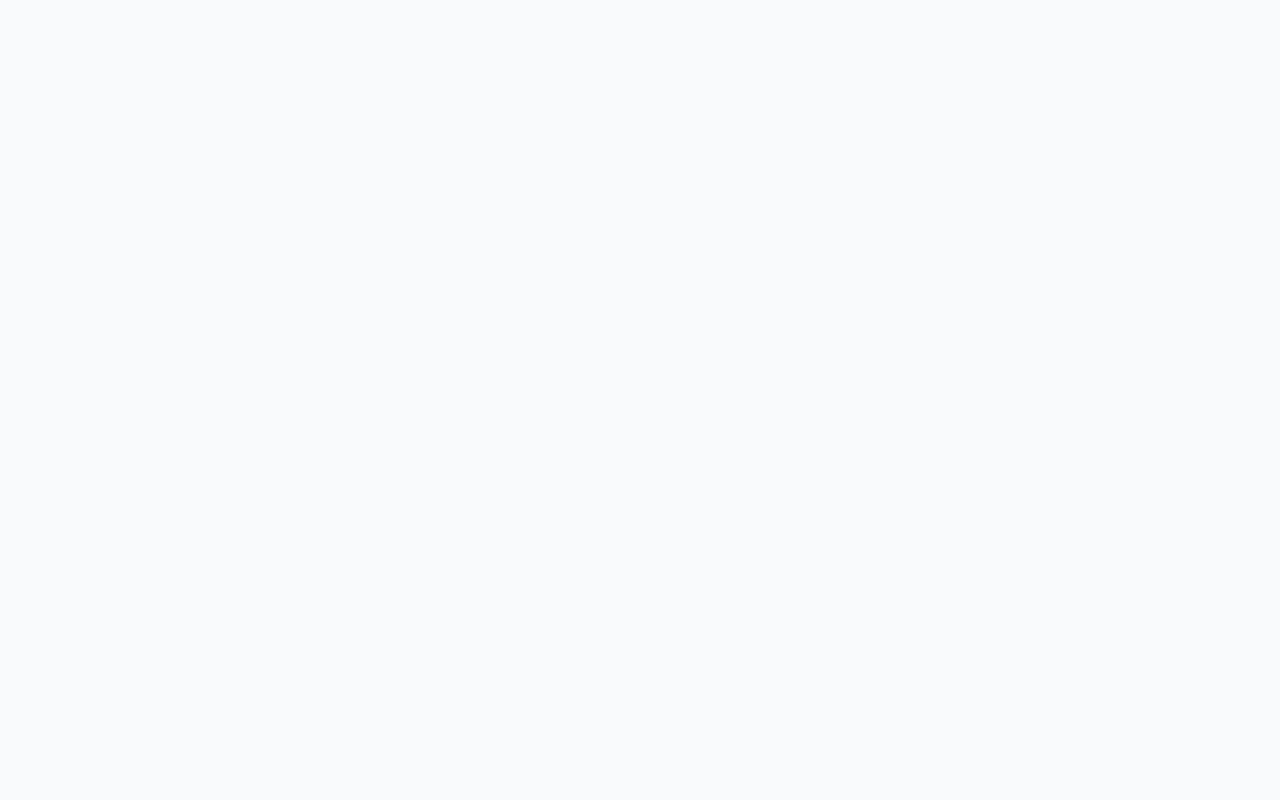
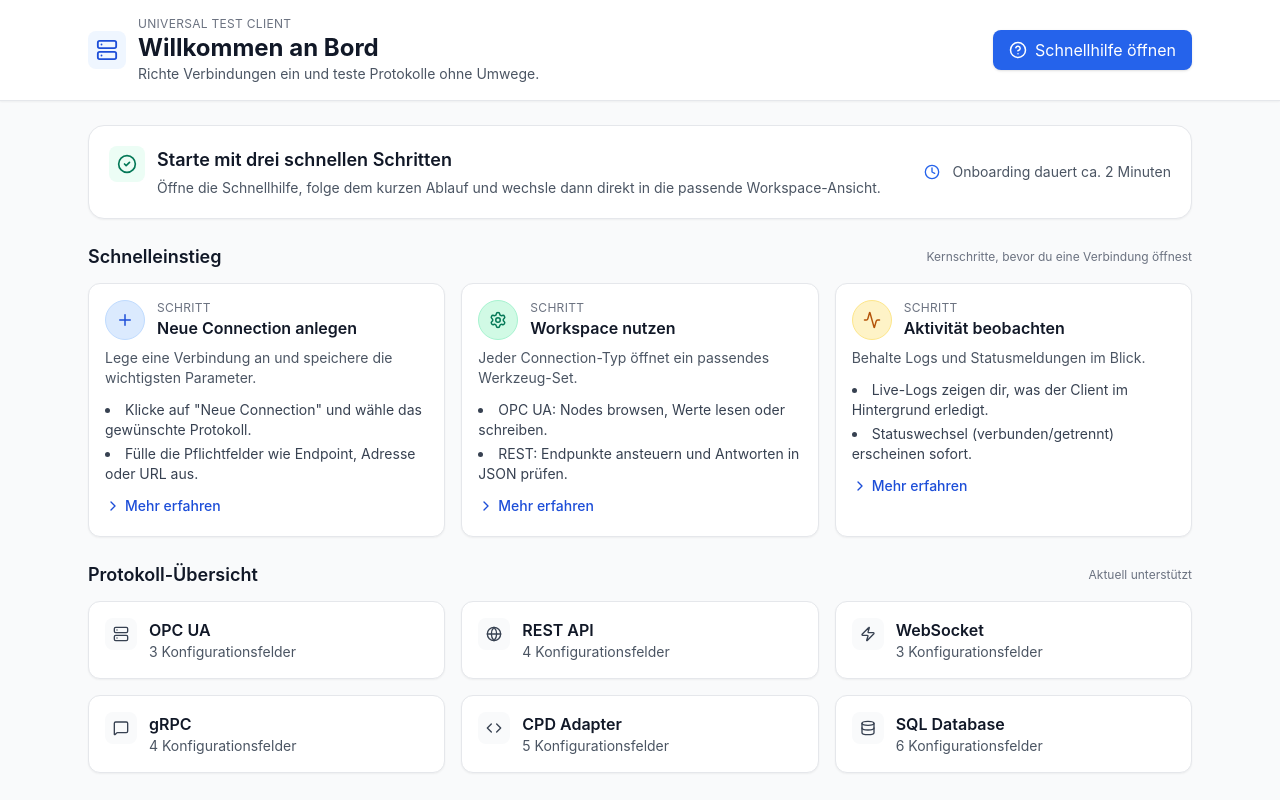
Before and after one commit to MiFreBag/unicon, a React (Vite) app in the folder client/: page / in a window 1280 px wide. Shown: the top 800 px of the page. Built offline with nearby package versions, Linux system fonts and the light colour scheme.

Commit message:
Add UI quick help onboarding

```diff
--- a/client/src/components/UniversalTestClient.jsx
+++ b/client/src/components/UniversalTestClient.jsx
@@ -24,7 +24,8 @@ import {
   RefreshCw,
   Send,
   Play,
-  Pause
+  Pause,
+  HelpCircle
 } from 'lucide-react';
 import { connectionTypes } from '../constants/connectionTypes.jsx';
 
@@ -33,6 +34,43 @@ import { connectionTypes } from '../constants/connectionTypes.jsx';
 const UniversalTestClient = () => {
   // ... andere State-Variablen ...
   const [logs, setLogs] = useState([]);
+  const [isHelpOpen, setIsHelpOpen] = useState(false);
+
+  const quickHelpSections = [
+    {
+      title: 'Neue Connection anlegen',
+      description: 'Lege eine Verbindung an und speichere die wichtigsten Parameter.',
+      accent: 'text-blue-700 bg-blue-100 border-blue-200',
+      icon: <Plus size={18} />,
+      steps: [
+        'Klicke auf "Neue Connection" und wähle das gewünschte Protokoll.',
+        'Fülle die Pflichtfelder wie Endpoint, Adresse oder URL aus.',
+        'Speichere die Konfiguration, um sie in der Workspace-Ansicht zu öffnen.'
+      ]
+    },
+    {
+      title: 'Workspace nutzen',
+      description: 'Jeder Connection-Typ öffnet ein passendes Werkzeug-Set.',
+      accent: 'text-emerald-700 bg-emerald-100 border-emerald-200',
+      icon: <Settings size={18} />,
+      steps: [
+        'OPC UA: Nodes browsen, Werte lesen oder schreiben.',
+        'REST: Endpunkte ansteuern und Antworten in JSON prüfen.',
+        'CPD/WS: Topics browsen, publish/subscribe testen und Nachrichten überwachen.'
+      ]
+    },
+    {
+      title: 'Aktivität beobachten',
+      description: 'Behalte Logs und Statusmeldungen im Blick.',
+      accent: 'text-amber-700 bg-amber-100 border-amber-200',
+      icon: <Activity size={18} />,
+      steps: [
+        'Live-Logs zeigen dir, was der Client im Hintergrund erledigt.',
+        'Statuswechsel (verbunden/getrennt) erscheinen sofort.',
+        'Fehlermeldungen liefern Details, wenn Operationen scheitern.'
+      ]
+    }
+  ];
 
   // Logs mit eindeutigen IDs hinzufügen
   const addLog = (message, type = 'info') => {
@@ -58,6 +96,10 @@ const UniversalTestClient = () => {
       return [logEntry, ...prevLogs.slice(0, 99)]; // Behalte nur 100 Logs
     });
   };
+
+  useEffect(() => {
+    addLog('Willkommen! Öffne die Schnellhilfe, um in unter zwei Minuten startklar zu sein.', 'success');
+  }, []);
 
   // WebSocket Message Handler
   const handleWebSocketMessage = (data) => {
@@ -99,6 +141,60 @@ const UniversalTestClient = () => {
       </div>
     );
   };
+
+  const QuickHelpDialog = ({ onClose, sections }) => (
+    <div className="fixed inset-0 z-50 bg-black bg-opacity-50 flex items-center justify-center px-4">
+      <div className="bg-white rounded-2xl shadow-2xl max-w-3xl w-full max-h-[90vh] overflow-y-auto border border-gray-200">
+        <div className="flex items-start justify-between p-6 border-b border-gray-200">
+          <div>
+            <p className="text-xs uppercase tracking-wide text-gray-500">Onboarding</p>
+            <h2 className="text-2xl font-bold text-gray-900">Schnellhilfe</h2>
+            <p className="text-sm text-gray-600 mt-1">
+              Kompakte Schritte, um eine neue Verbindung anzulegen und sofort zu testen.
+            </p>
+          </div>
+          <button
+            onClick={onClose}
+            className="p-2 text-gray-500 hover:text-gray-700 hover:bg-gray-100 rounded-full"
+            aria-label="Schnellhilfe schließen"
+          >
+            <X size={20} />
+          </button>
+        </div>
+
+        <div className="p-6 space-y-4">
+          {sections.map(section => (
+            <div key={section.title} className="border border-gray-200 rounded-xl p-4 shadow-sm bg-white">
+              <div className="flex items-start gap-3">
+                <span className={`inline-flex items-center justify-center w-10 h-10 rounded-full border ${section.accent}`}>
+                  {section.icon}
+                </span>
+                <div className="flex-1">
+                  <div className="flex items-center justify-between">
+                    <h3 className="text-lg font-semibold text-gray-900">{section.title}</h3>
+                    <CheckCircle2 size={18} className="text-emerald-500" />
+                  </div>
+                  <p className="text-sm text-gray-600 mt-1">{section.description}</p>
+                  <ul className="mt-3 space-y-2 text-sm text-gray-700 list-disc list-inside">
+                    {section.steps.map((step, index) => (
+                      <li key={index}>{step}</li>
+                    ))}
+                  </ul>
+                </div>
+              </div>
+            </div>
+          ))}
+
+          <div className="flex items-center gap-3 p-4 bg-gray-50 border border-gray-200 rounded-xl">
+            <Clock size={18} className="text-blue-600" />
+            <p className="text-sm text-gray-700">
+              Tipp: Halte die Schnellhilfe geöffnet, während du eine neue Verbindung anlegst – alle Schritte passen auf einen Blick.
+            </p>
+          </div>
+        </div>
+      </div>
+    </div>
+  );
 
 
 // Connection Workspace Component
@@ -1168,6 +1264,124 @@ const SqlWorkspace = ({ connection }) => {
   );
 };
 
+  return (
+    <div className="min-h-screen bg-gray-50">
+      <header className="bg-white border-b border-gray-200 shadow-sm">
+        <div className="max-w-6xl mx-auto px-6 py-4 flex items-center justify-between">
+          <div className="flex items-center gap-3">
+            <div className="p-2 bg-blue-50 text-blue-700 rounded-lg">
+              <Server size={22} />
+            </div>
+            <div>
+              <p className="text-xs uppercase tracking-wide text-gray-500">Universal Test Client</p>
+              <h1 className="text-2xl font-bold text-gray-900">Willkommen an Bord</h1>
+              <p className="text-sm text-gray-600">Richte Verbindungen ein und teste Protokolle ohne Umwege.</p>
+            </div>
+          </div>
+          <div className="flex items-center gap-2">
+            <button
+              onClick={() => setIsHelpOpen(true)}
+              className="inline-flex items-center gap-2 px-4 py-2 bg-blue-600 text-white rounded-lg shadow hover:bg-blue-700"
+            >
+              <HelpCircle size={18} />
+              Schnellhilfe öffnen
+            </button>
+          </div>
+        </div>
+      </header>
+
+      <main className="max-w-6xl mx-auto px-6 py-6 space-y-6">
+        <section className="bg-white border border-gray-200 rounded-2xl p-5 shadow-sm">
+          <div className="flex flex-col md:flex-row md:items-center md:justify-between gap-4">
+            <div className="flex items-start gap-3">
+              <div className="p-2 bg-emerald-50 text-emerald-700 rounded-lg">
+                <CheckCircle2 size={20} />
+              </div>
+              <div>
+                <h2 className="text-lg font-semibold text-gray-900">Starte mit drei schnellen Schritten</h2>
+                <p className="text-sm text-gray-600 mt-1">
+                  Öffne die Schnellhilfe, folge dem kurzen Ablauf und wechsle dann direkt in die passende Workspace-Ansicht.
+                </p>
+              </div>
+            </div>
+            <div className="flex items-center gap-3 text-sm text-gray-600">
+              <Clock size={16} className="text-blue-600" />
+              <span>Onboarding dauert ca. 2 Minuten</span>
+            </div>
+          </div>
+        </section>
+
+        <section className="space-y-3">
+          <div className="flex items-center justify-between">
+            <h3 className="text-lg font-semibold text-gray-900">Schnelleinstieg</h3>
+            <span className="text-xs text-gray-500">Kernschritte, bevor du eine Verbindung öffnest</span>
+          </div>
+          <div className="grid md:grid-cols-3 gap-4">
+            {quickHelpSections.map(section => (
+              <div key={section.title} className="bg-white border border-gray-200 rounded-xl p-4 shadow-sm h-full">
+                <div className="flex items-center gap-3 mb-2">
+                  <span className={`inline-flex items-center justify-center w-10 h-10 rounded-full border ${section.accent}`}>
+                    {section.icon}
+                  </span>
+                  <div>
+                    <p className="text-xs uppercase tracking-wide text-gray-500">Schritt</p>
+                    <h4 className="text-base font-semibold text-gray-900">{section.title}</h4>
+                  </div>
+                </div>
+                <p className="text-sm text-gray-600 mb-3">{section.description}</p>
+                <ul className="space-y-1 text-sm text-gray-700 list-disc list-inside">
+                  {section.steps.slice(0, 2).map((step, index) => (
+                    <li key={index}>{step}</li>
+                  ))}
+                </ul>
+                <button
+                  onClick={() => setIsHelpOpen(true)}
+                  className="mt-3 inline-flex items-center text-blue-700 font-medium text-sm hover:text-blue-800"
+                >
+                  <ChevronRight size={16} className="mr-1" /> Mehr erfahren
+                </button>
+              </div>
+            ))}
+          </div>
+        </section>
+
+        <section className="space-y-3">
+          <div className="flex items-center justify-between">
+            <h3 className="text-lg font-semibold text-gray-900">Protokoll-Übersicht</h3>
+            <span className="text-xs text-gray-500">Aktuell unterstützt</span>
+          </div>
+          <div className="grid sm:grid-cols-2 md:grid-cols-3 gap-4">
+            {Object.entries(connectionTypes).map(([key, type]) => (
+              <div key={key} className="bg-white border border-gray-200 rounded-xl p-4 flex items-start gap-3 shadow-sm">
+                <div className="p-2 bg-gray-50 rounded-lg text-gray-700">
+                  {type.icon}
+                </div>
+                <div>
+                  <h4 className="font-semibold text-gray-900">{type.name}</h4>
+                  <p className="text-sm text-gray-600">{type.fields.length} Konfigurationsfelder</p>
+                </div>
+              </div>
+            ))}
+          </div>
+        </section>
+
+        <section className="space-y-3">
+          <div className="flex items-center justify-between">
+            <h3 className="text-lg font-semibold text-gray-900">Live-Log</h3>
+            <span className="text-xs text-gray-500">{logs.length} Einträge</span>
+          </div>
+          {renderLogs()}
+        </section>
+      </main>
+
+      {isHelpOpen && (
+        <QuickHelpDialog
+          onClose={() => setIsHelpOpen(false)}
+          sections={quickHelpSections}
+        />
+      )}
+    </div>
+  );
 };
 
 export default UniversalTestClient;
```
